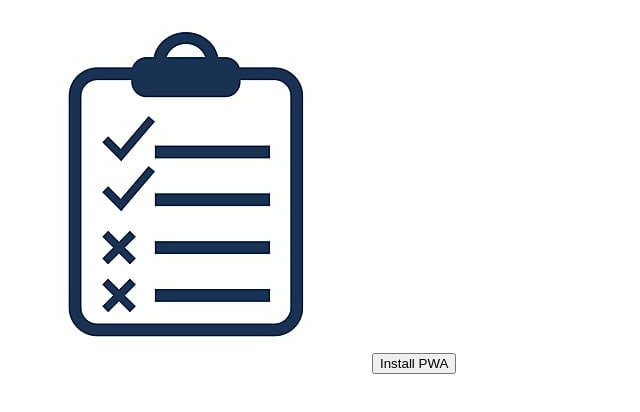
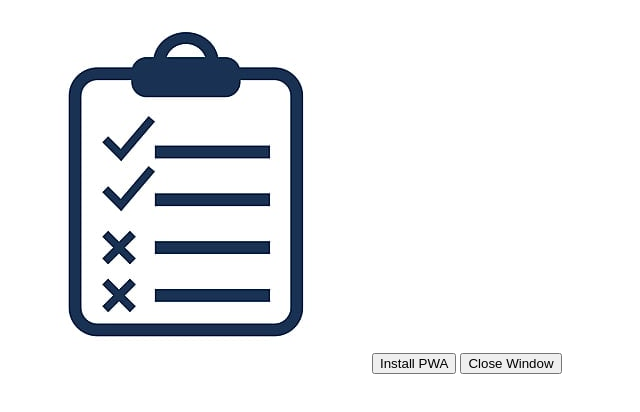
Before and after one commit to Rys3t/PWA_IOS_TEST, a plain HTML site: page index.html in a window 1280 px wide. Shown: the whole page, without its empty margins (0-640 px from the left). Drawn offline with Linux system fonts and the light colour scheme.

Commit message:
Add close button

```diff
--- a/index.html
+++ b/index.html
@@ -11,7 +11,7 @@
 <body>
 <img src="images/tri.png" alt="tri">
 <button onclick="installPWA();">Install PWA</button>
-
+<button onclick="window.close();">Close Window</button>
 <script>
   function installPWA() {
     // Check if the browser supports Service Workers
```
Also changed, not shown: manifest.json.
